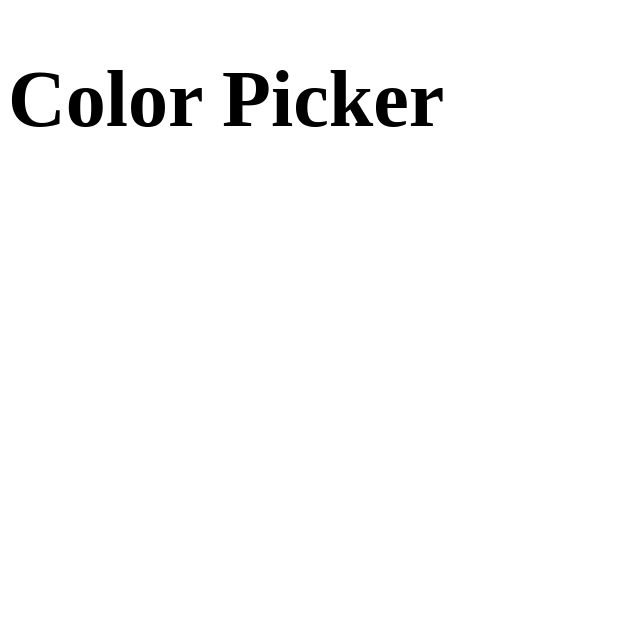
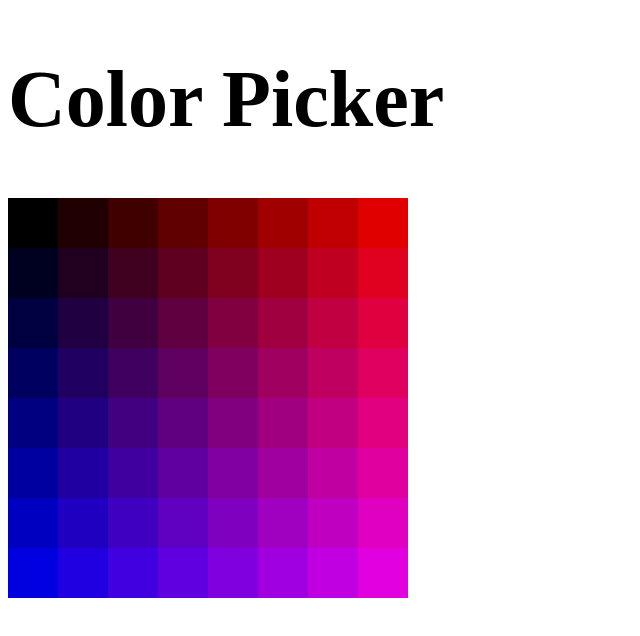
Before and after one commit to coding-quizzer/color_picker, a website: page index.html in a window 1280 px wide. Shown: the whole page, without its empty margins (0-640 px from the left). Drawn offline with nearby package versions, Linux system fonts and the light colour scheme.

Commit message:
Create new color-grid-box div to contain the grid of colors, allowing the color-picker-box grid to contain the main components

```diff
--- a/index.css
+++ b/index.css
@@ -9,6 +9,10 @@ h1 {
 }
 
 #color-picker-box {
+  display: flex;
+}
+
+#color-grid-box {
   --num-of-rows: 0;
   --num-of-columns: 0;
   display: grid;
--- a/index.html
+++ b/index.html
@@ -11,6 +11,9 @@
   </head>
   <body>
     <h1>Color Picker</h1>
-    <div id="color-picker-box"></div>
-  </body>
+    <div id="color-picker-box">
+
+      <div id="color-grid-box"></div>
+    </body>
+  </div>
 </html>
```
